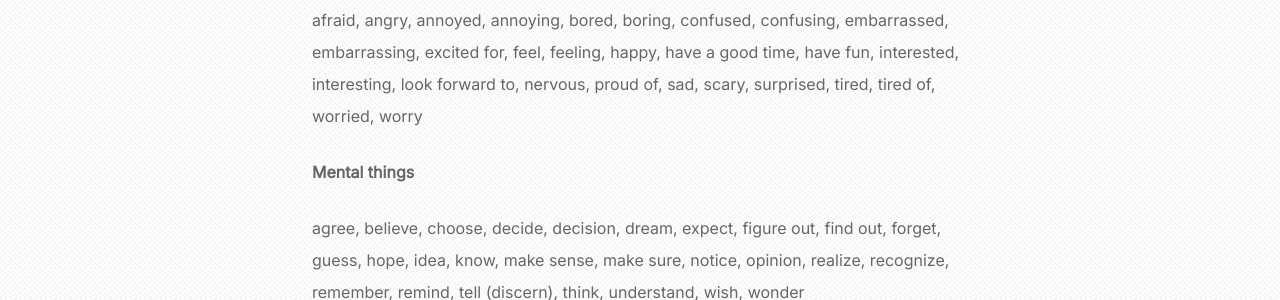
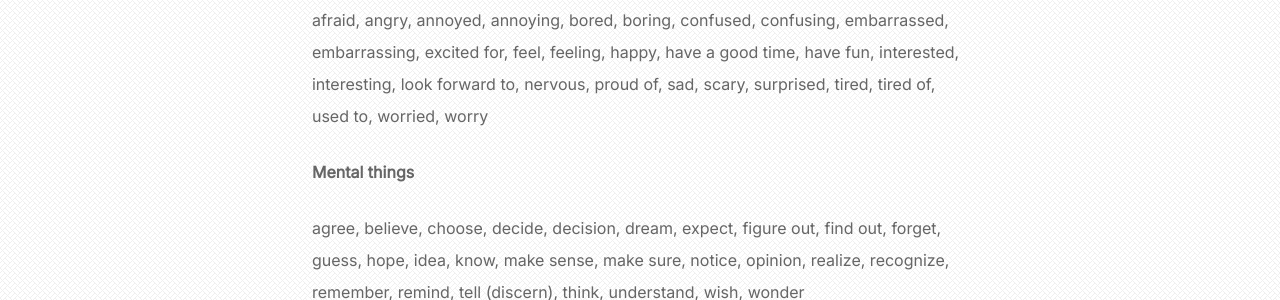
Before and after one commit to theycallmezeal/theycallmezeal.github.io, a Jekyll site: the page built from _posts/2025-1-24-1000-words.md, in a window 1280 px wide and 900 px high, scrolled down 2487 px. Shown: the part 250-550 px from the top of the window. Built offline with Jekyll 4.4.1, drawn with Linux system fonts in a browser that asks for light colours; some of the changed text lies outside the part shown.

Commit message:
Update 2025-1-24-1000-words.md

```diff
--- a/_posts/2025-1-24-1000-words.md
+++ b/_posts/2025-1-24-1000-words.md
@@ -66,7 +66,7 @@ company, coworker, doctor, job, police, student, teacher, work (n.), work (v.)
 
 #### Emotions
 
-afraid, angry, annoyed, annoying, bored, boring, confused, confusing, embarrassed, embarrassing, excited for, feel, feeling, happy, have a good time, have fun, interested, interesting, look forward to, nervous, proud of, sad, scary, surprised, tired, tired of, worried, worry
+afraid, angry, annoyed, annoying, bored, boring, confused, confusing, embarrassed, embarrassing, excited for, feel, feeling, happy, have a good time, have fun, interested, interesting, look forward to, nervous, proud of, sad, scary, surprised, tired, tired of, used to, worried, worry
 
 #### Mental things
 
```
Also changed, not shown: other parts of _posts/2025-1-24-1000-words.md (+1 -1 lines).
